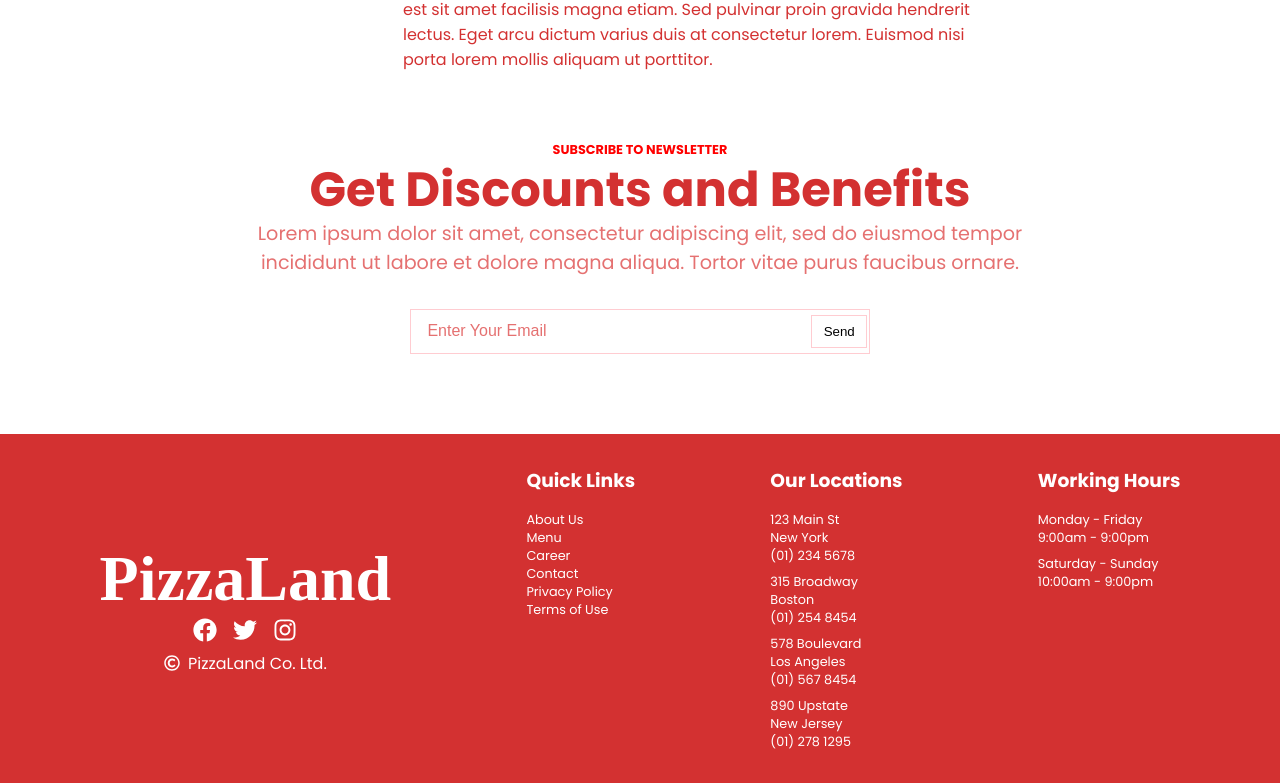
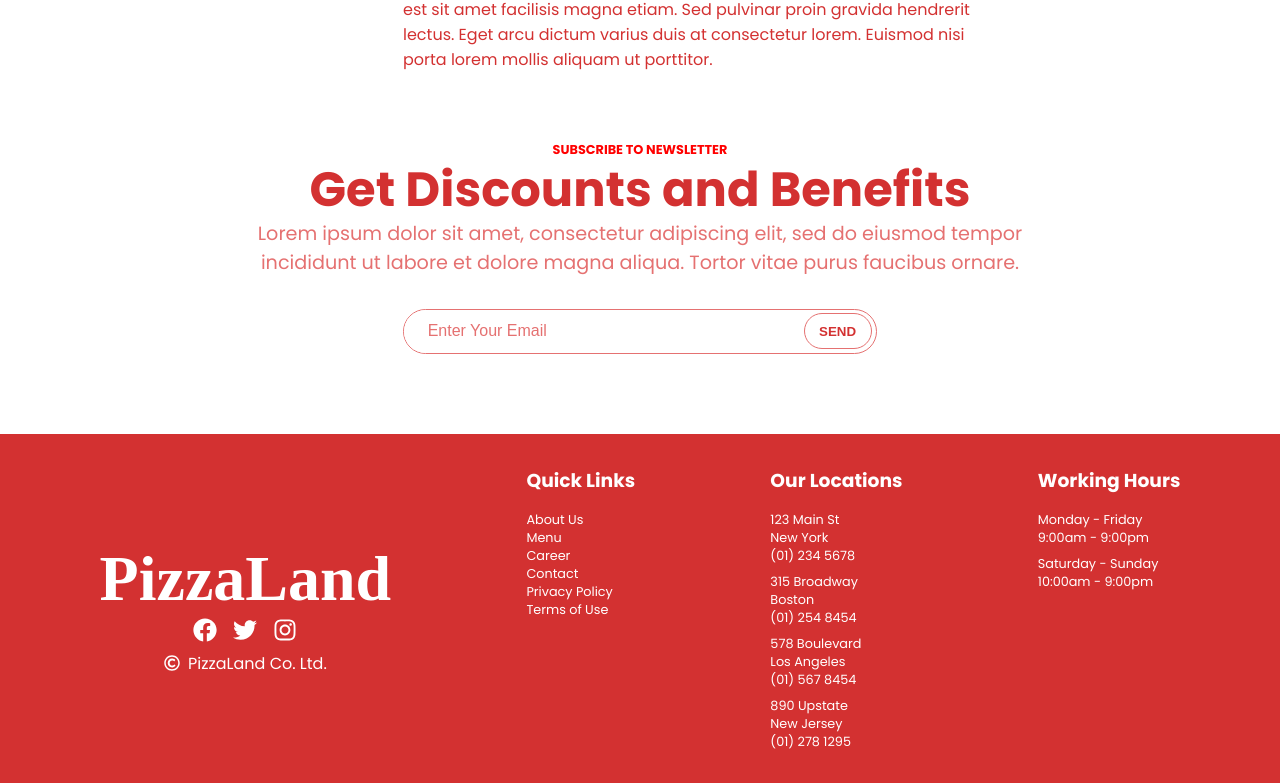
Before and after one commit to zeetaen1989/pizza-delivery, a Next.js app: page / in a window 1280 px wide. Shown: the part 2334-3117 px from the top of the page. Built offline with nearby package versions, Linux system fonts and the light colour scheme; no server answers; the database is empty; a web font is replaced by a local one.

Commit message:
style: input button styled

```diff
--- a/components/templates/Newsletter/Newsletter.module.scss
+++ b/components/templates/Newsletter/Newsletter.module.scss
@@ -1,4 +1,4 @@
-@use "@styles/abstracts" as a;
+@use "@styles/abstracts"as a;
 
 .container {
   padding: a.$primary-padding;
@@ -10,14 +10,16 @@
     padding: a.$secondary-padding;
 
     form {
-      border: 1px solid a.$primary-clr-1;
       display: flex;
       align-items: center;
+      border: 1px solid a.$primary-clr-2;
+      border-radius: 2rem;
 
       input {
         border: none;
+        border-radius: 2rem;
         width: 25rem;
-        padding: 0.8rem 1rem;
+        padding: 0.8rem 1.5rem;
         outline: none;
         color: a.$primary-clr-3;
         font-size: 1rem;
@@ -28,22 +30,20 @@
       }
 
       button {
-        border: 1px solid a.$primary-clr-1;
+        border-radius: 2rem;
+        border: 1px solid a.$primary-clr-2;
         background-color: transparent;
         cursor: pointer;
-        margin-right: 0.1rem;
-        padding: 0.5rem 0.7rem;
+        padding: 0.6rem 0.9rem;
+        margin-right: 0.3rem;
+        color: a.$primary-clr-3;
+        text-transform: uppercase;
+        font-weight: bold;
+        transition: a.$transition-ease;
 
-        .icon {
-          font-size: 1.3rem;
-          color: a.$primary-clr-4;
-          display: grid;
-          place-items: center;
-          transition: a.$transition-ease;
-
-          &:hover {
-            color: a.$primary-clr-2;
-          }
+        &:hover {
+          color: a.$primary-clr;
+          background-color: a.$primary-clr-3;
         }
       }
     }
```
